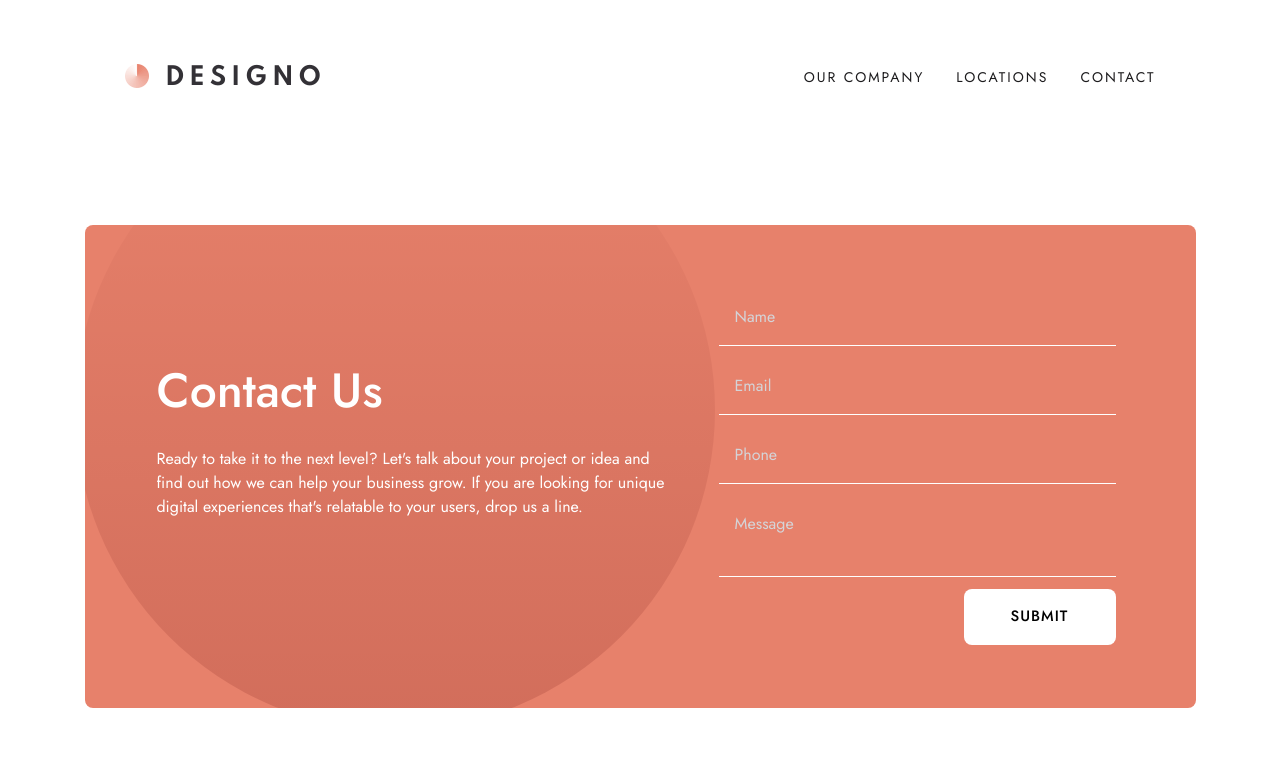
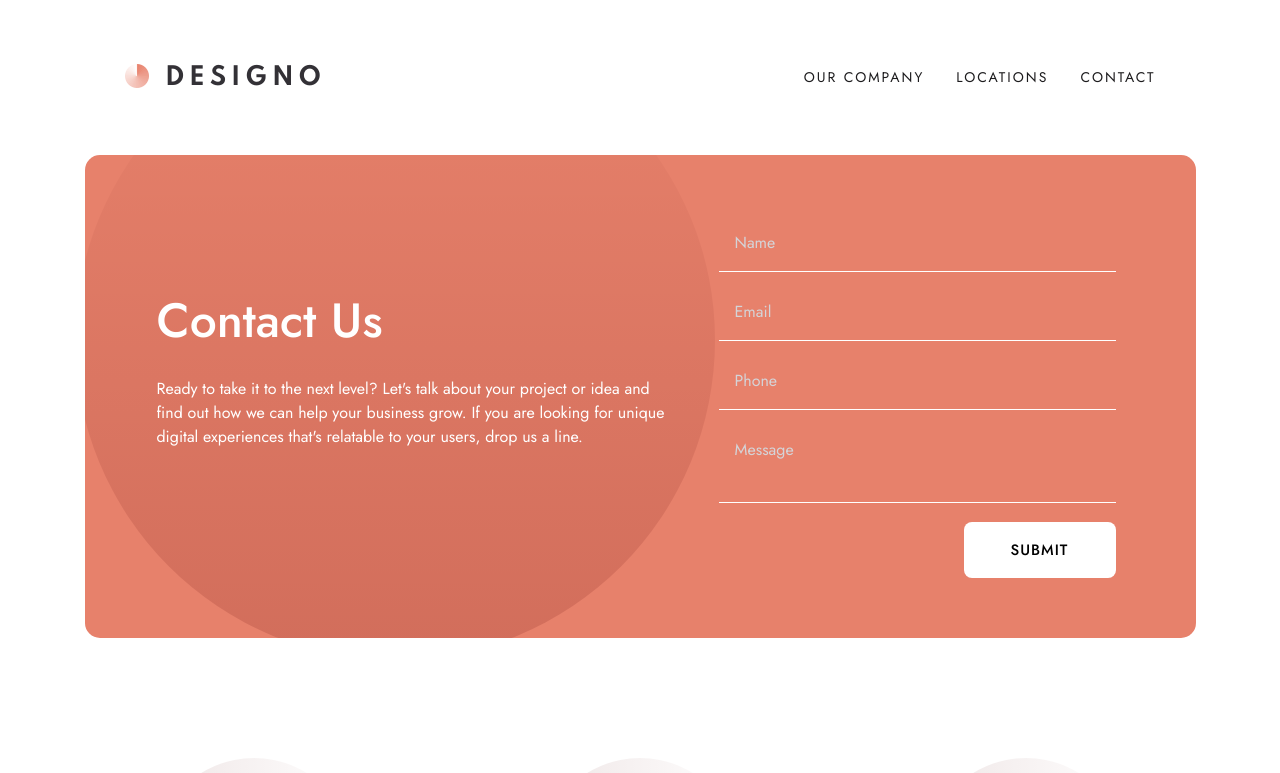
Before and after one commit to jownsu/designo-multi-page, a Next.js app: page /contact in a window 1280 px wide. Shown: the top 773 px of the page. Built offline with nearby package versions, Linux system fonts and the light colour scheme.

Commit message:
contact form update

```diff
--- a/app/about/_components/MainBanner.tsx
+++ b/app/about/_components/MainBanner.tsx
@@ -3,7 +3,7 @@ import { MainBannerProps } from "@/app/entities/About";
 
 const MainBanner = ({banner_details}: MainBannerProps) => {
     return (
-        <div className="relative bg-primary text-white flex flex-col min-h-[715px] sm:min-h-[632px] sm:rounded-lg lg:flex-row-reverse  md:items-center lg:h-[483px] overflow-hidden z-10">
+        <div className="relative bg-primary text-white flex flex-col min-h-[715px] sm:min-h-[632px] sm:rounded-[15px] lg:flex-row-reverse  md:items-center lg:h-[483px] overflow-hidden z-10">
              <picture className="lg:shrink-0 lg:h-full md:w-full lg:w-auto z-10">
                 <source media="(min-width: 1111px)" srcSet={banner_details.image_path.lg} />
                 {/* desktop */}
--- a/app/about/_components/SecondaryBanner.tsx
+++ b/app/about/_components/SecondaryBanner.tsx
@@ -5,7 +5,7 @@ import { SecondaryBannerProps } from "@/app/entities/About";
 
 const SecondaryBanner = ({className, banner_details}: SecondaryBannerProps) => {
     return (
-        <div className={`relative bg-primary_lighter text-dark_grey md:mt-[120px] lg:mt-[160px] flex flex-col min-h-[715px] sm:min-h-[632px] sm:rounded-lg lg:flex-row md:items-center lg:h-[483px] overflow-hidden z-10 ${className}`}>
+        <div className={`relative bg-primary_lighter text-dark_grey md:mt-[120px] lg:mt-[160px] flex flex-col min-h-[715px] sm:min-h-[632px] sm:rounded-[15px] lg:flex-row md:items-center lg:h-[483px] overflow-hidden z-10 ${className}`}>
             <picture className="lg:shrink-0 lg:h-full md:w-full lg:w-auto z-10">
                 <source media="(min-width: 1111px)" srcSet={banner_details.image_path.lg} />
                 {/* desktop */}
--- a/app/contact/_components/ContactForm.tsx
+++ b/app/contact/_components/ContactForm.tsx
@@ -9,55 +9,85 @@ import * as Form from "@radix-ui/react-form";
 import BGCirclePatternDesktop from "@/public/images/contact/desktop/bg-pattern-hero-desktop.svg";
 import BGCirclePatternMobile from "@/public/images/contact/mobile/bg-pattern-hero-contact-mobile.svg";
 import Button from "@/app/_components/Button";
+import { FaCircleExclamation } from "react-icons/fa6";
+import { ContactFormData } from "@/app/entities/Contact";
 
-type ContactFormData = z.infer<typeof contact_schema>;
+// type ContactFormData = z.infer<typeof contact_schema>;
 
 const ContactForm = () => {
-    const {register, control, handleSubmit, formState: { errors }} = useForm<ContactFormData>({
+
+
+    const {register, handleSubmit, formState: { errors }} = useForm<ContactFormData>({
         resolver: zodResolver(contact_schema)
     });
 
-    // const handleOnSubmit = handleSubmit( async(data) => {
-    //     try {
-    //         const response = await fetch("/api/contact", {
-    //             method: "POST",
-    //             headers: {
-    //                 "Content-type": "application/json"
-    //             },
-    //             body: JSON.stringify(data)
-    //         });
+    const onSubmit: SubmitHandler<ContactFormData> = async (data) => {
+        try {
+            const response = await fetch("/api/contact", {
+                method: "POST",
+                headers: {
+                    "Content-type": "application/json"
+                },
+                body: JSON.stringify(data)
+            });
 
-    //         if(!response.ok) throw new Error("There was an error in network response!");
+            if(!response.ok) throw new Error("There was an error in network response!");
 
-    //     } catch (error) {
-    //         //do error handling here.
-    //         console.log(errors);
+        } catch (error) {
+            //do error handling here.
+            console.log(errors);
 
-    //     }
-    // });
-
-   const onSubmit = () => alert("dqoidhqw");
+        }
+    }
 
     return (
-        <div className="text-white overflow-hidden bg-primary py-[54px] flex flex-col md:items-center lg:flex-row min-h-[483px] sm:rounded-lg sm:px-14 relative">
+        <div className="text-white overflow-hidden bg-primary py-[54px] flex flex-col md:items-center lg:flex-row min-h-[483px] sm:rounded-[15px] sm:px-14 relative">
             <BGCirclePatternDesktop className="fill-inherit z-0 absolute hidden sm:left-[-120px] sm:top-[-100px] lg:top-[-135px] lg:left-[-10px] sm:block"/>
             <BGCirclePatternMobile className="fill-inherit z-0 absolute sm:hidden top-[-1px] left-[-90px]"/>
             <div className="flex flex-col text-center px-4 mb-12 md:text-left z-10">
                 <h1 className="text-5xl font-medium mb-8">Contact Us</h1>
                 <p className="text-base">Ready to take it to the next level? Let&apos;s talk about your project or idea and find out how we can help your business grow. If you are looking for unique digital experiences that&apos;s relatable to your users, drop us a line.</p>
             </div>
-            <Form.Root autoComplete="off" onSubmit={onSubmit} className="flex md:min-w-[445px] flex-col gap-3 px-6 w-full z-10">
-                <Form.Field asChild {...register("name")} >
-                    <input type="text" className={classNames({ input_fields: true })} placeholder="Name" />
+            <Form.Root autoComplete="off" onSubmit={handleSubmit(onSubmit)} className=" relative flex md:min-w-[445px] flex-col gap-3 px-6 w-full z-10">
+                <Form.Field name="name">
+                        <input type="text" {...register("name")} className={classNames({ input_fields: true })} placeholder="Name" />
+                        {
+                            errors.name &&
+                            <Form.Message className={classNames({form_validation: true, "top-[20px]": true })}>
+                                {errors.name?.message}
+                                <FaCircleExclamation size={20}/>
+                            </Form.Message>
+                        }
                 </Form.Field>
-                <Form.Field asChild {...register("email")} >
-                    <input type="email" className={classNames({ input_fields: true })} placeholder="Email"/>
+                <Form.Field name="email">
+                    <input type="email" {...register("email")} className={classNames({ input_fields: true })} placeholder="Email"/>
+                    {
+                            errors.email &&
+                            <Form.Message className={classNames({form_validation: true, "top-[90px]": true })}>
+                                {errors.email?.message}
+                                <FaCircleExclamation size={20}/>
+                            </Form.Message>
+                    }
                 </Form.Field>
-                <Form.Field asChild {...register("phone")} >
-                    <input type="tel" className={classNames({ input_fields: true })} placeholder="Phone"/>
+                <Form.Field name="phone">
+                    <input type="tel" {...register("phone")} className={classNames({ input_fields: true })} placeholder="Phone"/>
+                    {
+                            errors.phone &&
+                            <Form.Message className={classNames({form_validation: true, "top-[157px]": true})}>
+                                {errors.phone?.message}
+                                <FaCircleExclamation size={20}/>
+                            </Form.Message>
+                    }
                 </Form.Field>
-                <Form.Field asChild {...register("message")} >
-                    <textarea className={classNames({ input_fields: true, "resize-none":true, "overflow-hidden": true })} placeholder="Message"/>
+                <Form.Field name="message">
+                    <textarea {...register("message")} className={classNames({ input_fields: true, "resize-none":true, "overflow-hidden": true })} placeholder="Message"/>
+                    {
+                            errors.message &&
+                            <Form.Message className={classNames({form_validation: true, "top-[80px]": true })}>
+                                {errors.message?.message}
+                                <FaCircleExclamation size={20}/>
+                            </Form.Message>
+                    }
                 </Form.Field>
                 <Form.Submit asChild >
                     <Button variant="secondary" className="md:ml-auto md:mx-0 mx-auto" >
@@ -65,7 +95,6 @@ const ContactForm = () => {
                     </Button>
                 </Form.Submit>
             </Form.Root>
-
         </div>
     )
 }
--- a/app/contact/page.tsx
+++ b/app/contact/page.tsx
@@ -8,7 +8,7 @@ const ContactPage = () => {
     return (
         <div className={classNames({ page_container: true })}>
         <ContactForm/>
-        <div className="flex flex-col items-center md:flex-row gap-[48px] mt-[120px]">
+        <div className="flex flex-col items-center md:flex-row gap-[48px] mt-[120px] z-10">
             {LOCATIONS.map(location =>
                 <HeroBanner
                     Image={location.image}
--- /dev/null
+++ b/app/entities/Contact.ts
@@ -0,0 +1,6 @@
+export interface ContactFormData {
+    name: string;
+    email: string;
+    phone: number;
+    message?: string;
+}
--- a/app/globals.css
+++ b/app/globals.css
@@ -8,6 +8,9 @@
         @apply bg-transparent placeholder:text-zinc-300 outline-none p-4 border-b-[1px] focus:border-b-[3px] border-b-white w-full;
     }
     .page_container{
-        @apply lg:px-0 sm:px-10 relative z-0 pt-[70px] pb-[120px];
+        @apply lg:px-0 sm:px-10 relative z-0 pb-[120px];
+    }
+    .form_validation{
+        @apply absolute flex flex-row items-center italic gap-2 text-[12px] left-[308px];
     }
 }
--- a/app/validationSchema.ts
+++ b/app/validationSchema.ts
@@ -2,7 +2,9 @@ import {z} from "zod";
 
 export const contact_schema = z.object({
     name: z.string().min(1, "Can't be empty").max(50).optional(),
-    email: z.string().email().max(50),
-    phone: z.number().max(12),
-    message: z.string().max(255).optional(),
+    email: z.string().min(1, "Can't be empty").email("Provide a valid email").max(50),
+    phone: z.number().min(1, "Can't be empty").max(12, "Max of 12").refine(value => typeof value === "number", {
+        message: "Phone number must be a number"
+    }),
+    message: z.string().max(255, "Exceeded the character limit").optional(),
 });
--- a/package.json
+++ b/package.json
@@ -9,9 +9,9 @@
     "lint": "next lint"
   },
   "dependencies": {
+    "@emotion/react": "^11.11.4",
     "@hookform/resolvers": "^3.3.1",
     "@radix-ui/react-form": "^0.0.3",
-    "@emotion/react": "^11.11.4",
     "@svgr/webpack": "^8.1.0",
     "classnames": "^2.5.1",
     "next": "14.1.3",
@@ -20,6 +20,7 @@
     "react-awesome-reveal": "^4.2.8",
     "react-dom": "^18",
     "react-hook-form": "^7.46.1",
+    "react-icons": "^5.0.1",
     "zod": "^3.22.4"
   },
   "devDependencies": {
```
Also changed, not shown: 1 other file (tests, documents, lock files or other folders).
